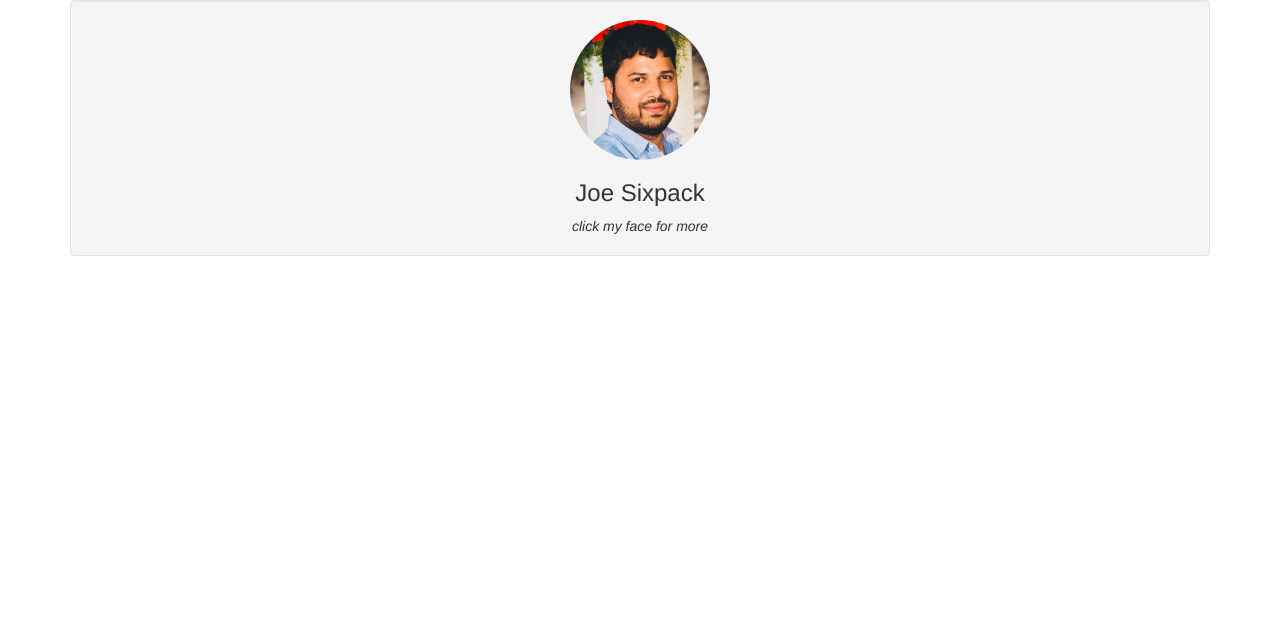
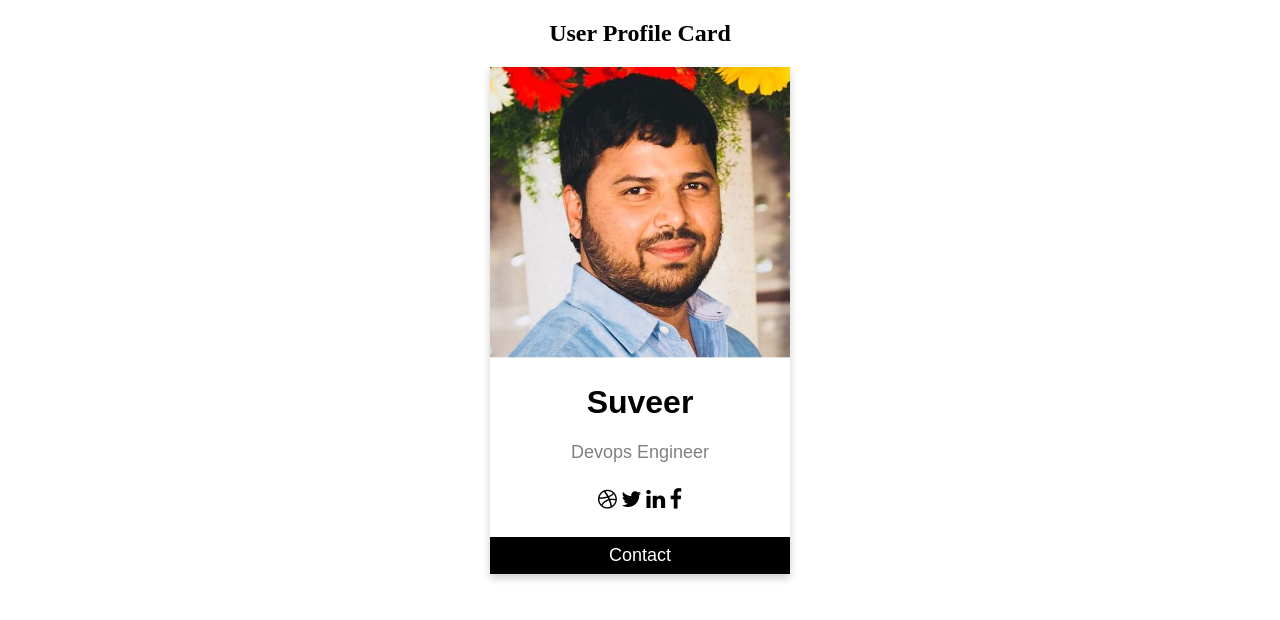
Before and after one commit to suveerrao/suveerrao.github.io, a plain HTML site: page index.html in a window 1280 px wide. Drawn offline with nearby package versions, Linux system fonts and the light colour scheme.

Commit message:
added html conent

```diff
--- a/index.html
+++ b/index.html
@@ -1,47 +1,61 @@
-<link href="//netdna.bootstrapcdn.com/bootstrap/3.1.0/css/bootstrap.min.css" rel="stylesheet" id="bootstrap-css">
-<script src="//netdna.bootstrapcdn.com/bootstrap/3.1.0/js/bootstrap.min.js"></script>
-<script src="//code.jquery.com/jquery-1.11.1.min.js"></script>
-<!------ Include the above in your HEAD tag ---------->
+<!DOCTYPE html>
+<html>
+<head>
+<link rel="stylesheet" href="https://cdnjs.cloudflare.com/ajax/libs/font-awesome/4.7.0/css/font-awesome.min.css">
+<style>
+.card {
+  box-shadow: 0 4px 8px 0 rgba(0, 0, 0, 0.2);
+  max-width: 300px;
+  margin: auto;
+  text-align: center;
+  font-family: arial;
+}
 
-<div class="container">
-    <div class="span3 well">
-        <center>
-        <a href="#aboutModal" data-toggle="modal" data-target="#myModal"><img src="https://github.com/suveerrao/suveerrao.github.io/blob/master/profilepic.jpg" name="aboutme" width="140" height="140" class="img-circle"></a>
-        <h3>Joe Sixpack</h3>
-        <em>click my face for more</em>
-		</center>
-    </div>
-    <!-- Modal -->
-    <div class="modal fade" id="myModal" tabindex="-1" role="dialog" aria-labelledby="myModalLabel" aria-hidden="true">
-        <div class="modal-dialog">
-            <div class="modal-content">
-                <div class="modal-header">
-                    <button type="button" class="close" data-dismiss="modal" aria-hidden="true"></button>
-                    <h4 class="modal-title" id="myModalLabel">More About Joe</h4>
-                    </div>
-                <div class="modal-body">
-                    <center>
-                    <img src="https://github.com/suveerrao/suveerrao.github.io/blob/master/profilepic.jpg" name="aboutme" width="140" height="140" border="0" class="img-circle"></a>
-                    <h3 class="media-heading">Joe Sixpack <small>USA</small></h3>
-                    <span><strong>Skills: </strong></span>
-                        <span class="label label-warning">HTML5/CSS</span>
-                        <span class="label label-info">Adobe CS 5.5</span>
-                        <span class="label label-info">Microsoft Office</span>
-                        <span class="label label-success">Windows XP, Vista, 7</span>
-                    </center>
-                    <hr>
-                    <center>
-                    <p class="text-left"><strong>Bio: </strong><br>
-                        Lorem ipsum dolor sit amet, consectetur adipiscing elit. Ut sem dui, tempor sit amet commodo a, vulputate vel tellus.</p>
-                    <br>
-                    </center>
-                </div>
-                <div class="modal-footer">
-                    <center>
-                    <button type="button" class="btn btn-default" data-dismiss="modal">I've heard enough about Joe</button>
-                    </center>
-                </div>
-            </div>
-        </div>
-    </div>
+.title {
+  color: grey;
+  font-size: 18px;
+}
+
+button {
+  border: none;
+  outline: 0;
+  display: inline-block;
+  padding: 8px;
+  color: white;
+  background-color: #000;
+  text-align: center;
+  cursor: pointer;
+  width: 100%;
+  font-size: 18px;
+}
+
+a {
+  text-decoration: none;
+  font-size: 22px;
+  color: black;
+}
+
+button:hover, a:hover {
+  opacity: 0.7;
+}
+</style>
+</head>
+<body>
+
+<h2 style="text-align:center">User Profile Card</h2>
+
+<div class="card">
+  <img src="profilepic.jpg" alt="John" style="width:100%">
+  <h1>Suveer</h1>
+  <p class="title">Devops Engineer</p>
+  <div style="margin: 24px 0;">
+    <a href="#"><i class="fa fa-dribbble"></i></a>
+    <a href="#"><i class="fa fa-twitter"></i></a>
+    <a href="#"><i class="fa fa-linkedin"></i></a>
+    <a href="#"><i class="fa fa-facebook"></i></a>
+  </div>
+  <p><button>Contact</button></p>
 </div>
+
+</body>
+</html>
```
